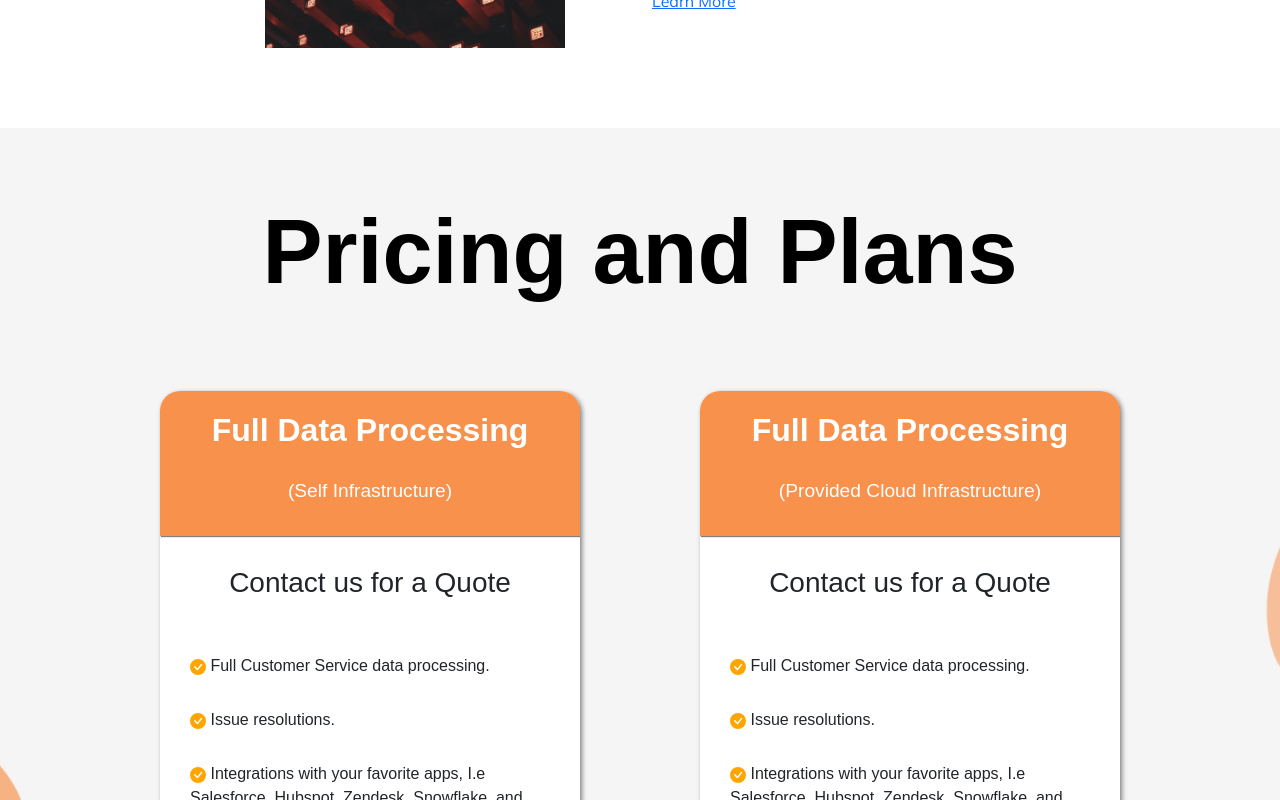
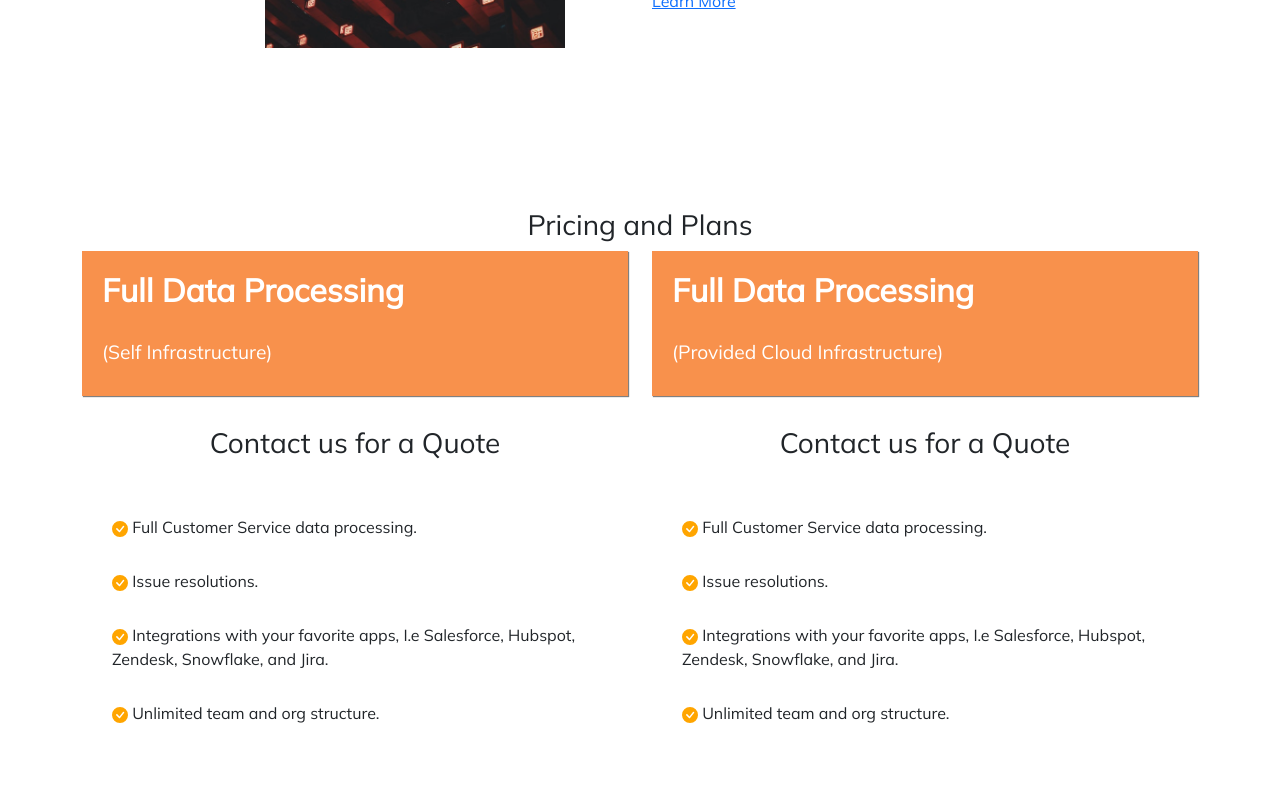
Before and after one commit to xiomina17/Flitrr, a React (Create React App) app in the folder client/: page /Flitrr in a window 1280 px wide. Shown: the part 2680-3480 px from the top of the page. Built offline with nearby package versions, Linux system fonts and the light colour scheme.

Commit message:
quick tweak

```diff
--- a/client/src/Components/Princing/Pricing.jsx
+++ b/client/src/Components/Princing/Pricing.jsx
@@ -1,15 +1,18 @@
 import React from 'react';
 import './style.modules.css';
+import '../section.css'
+import { Container, Row, Col } from 'react-bootstrap'
 import * as Icon from 'react-bootstrap-icons';
 
 const Pricing = () => {
   return (
-    <div className='third-container' id="pricing">
-        <h1 className='tittle'>Pricing and Plans</h1>
-
-        <div className='pricing-wrapper'>
-
-            <div className='price-container'>
+    <div className="section section-pricing">
+        <Container>
+            <h3>Pricing and Plans</h3>
+            <Row>
+                <Col sm="12" lg="6">
+                    <div>
+                        {/*exact same code as Mina's*/}
                         <div className='header-container'>
                             <h2> Full Data Processing</h2>
                             <p className='p-style'>(Self Infrastructure)</p>
@@ -24,20 +27,17 @@ const Pricing = () => {
                                 <p><Icon.CheckCircleFill style={{ color: 'orange', size: '50px' }}/> Integrations with your favorite apps, I.e Salesforce, Hubspot, Zendesk, Snowflake, and Jira.</p>
                                 <p><Icon.CheckCircleFill style={{ color: 'orange', size: '50px' }}/> Unlimited team and org structure.</p>
                             </div>
-
                         </div>
-
                     </div>
-
-
-            <div className='price-container'>
+                </Col>
+                <Col sm="12" lg="6">
+                    <div>
                         <div className='header-container'>
                             <h2> Full Data Processing</h2>
                             <p className='p-style'>(Provided Cloud Infrastructure)</p>
                         </div>
 
                         <div className='body-container'>
-
                             <h3 className='text-style'>Contact us for a Quote</h3>
                             <div className='body-text'>
                                 <p><Icon.CheckCircleFill style={{ color: 'orange', size: '50px' }}/> Full Customer Service data processing.</p>
@@ -46,32 +46,58 @@ const Pricing = () => {
                                 <p><Icon.CheckCircleFill style={{ color: 'orange', size: '50px' }}/> Unlimited team and org structure.</p>
                             </div>
                         </div>
-
+                    </div>
+                </Col>
+            </Row>
+        </Container>
     </div>
 
+    // <div className='third-container' id="pricing">
+    //     <h1 className='tittle'>Pricing and Plans</h1>
+
+    //     <div className='pricing-wrapper'>
+
+    //         <div className='price-container'>
+    //             <div className='header-container'>
+    //             <h2> Full Data Processing</h2>
+    //                 <p className='p-style'>(Self Infrastructure)</p>
+    //             </div>
+
+    //             <div className='body-container'>
+
+    //             <h3 className='text-style'>Contact us for a Quote</h3>
+    //                 <div className='body-text'>
+    //                 <p><Icon.CheckCircleFill style={{ color: 'orange', size: '50px' }}/> Full Customer Service data processing.</p>
+    //                 <p><Icon.CheckCircleFill style={{ color: 'orange', size: '50px' }}/> Issue resolutions.</p>
+    //                 <p><Icon.CheckCircleFill style={{ color: 'orange', size: '50px' }}/> Integrations with your favorite apps, I.e Salesforce, Hubspot, Zendesk, Snowflake, and Jira.</p>
+    //                 <p><Icon.CheckCircleFill style={{ color: 'orange', size: '50px' }}/> Unlimited team and org structure.</p>
+    //                 </div>
+
+    //         </div>
+
+    //         </div>
 
 
+    //         <div className='price-container'>
+    //             <div className='header-container'>
+    //                 <h2> Full Data Processing</h2>
+    //                 <p className='p-style'>(Provided Cloud Infrastructure)</p>
+    //             </div>
 
+    //             <div className='body-container'>
 
+    //             <h3 className='text-style'>Contact us for a Quote</h3>
+    //                 <div className='body-text'>
+    //                 <p><Icon.CheckCircleFill style={{ color: 'orange', size: '50px' }}/> Full Customer Service data processing.</p>
+    //                 <p><Icon.CheckCircleFill style={{ color: 'orange', size: '50px' }}/> Issue resolutions.</p>
+    //                 <p><Icon.CheckCircleFill style={{ color: 'orange', size: '50px' }}/> Integrations with your favorite apps, I.e Salesforce, Hubspot, Zendesk, Snowflake, and Jira.</p>
+    //                 <p><Icon.CheckCircleFill style={{ color: 'orange', size: '50px' }}/> Unlimited team and org structure.</p>
+    //                 </div>
+    //         </div>
 
-
-
-
-
-
-        </div>
-
-
-
-
-
-
-
-
-
-
-
-    </div>
+    //         </div>
+    //     </div>
+    // </div>
   )
 }
 
--- a/client/src/Components/section.css
+++ b/client/src/Components/section.css
@@ -6,6 +6,10 @@
 .section * {
     text-align: left;
     font-family: 'Mulish', sans-serif;
+}
+
+.section-pricing h3 {
+    text-align: center;
 }
 
 .section-demo {
```
Lines whose indentation alone changed are shown as unchanged.
